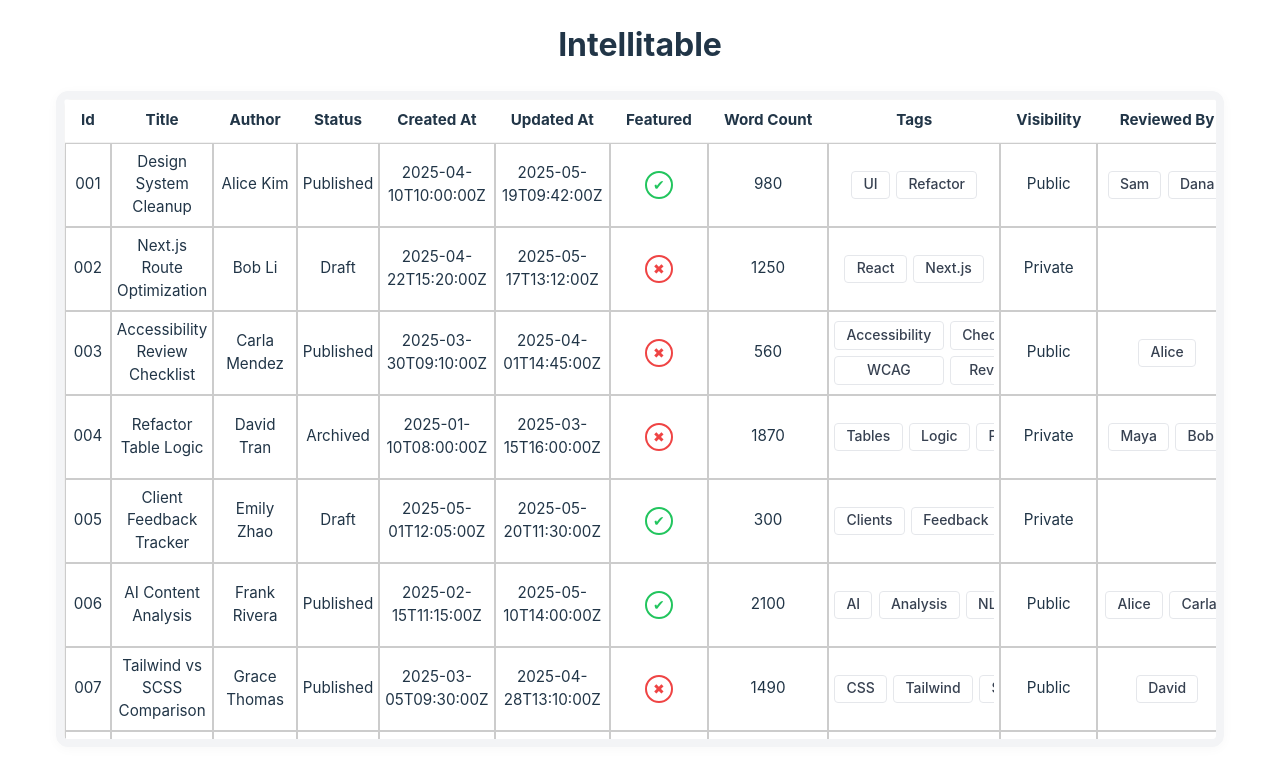
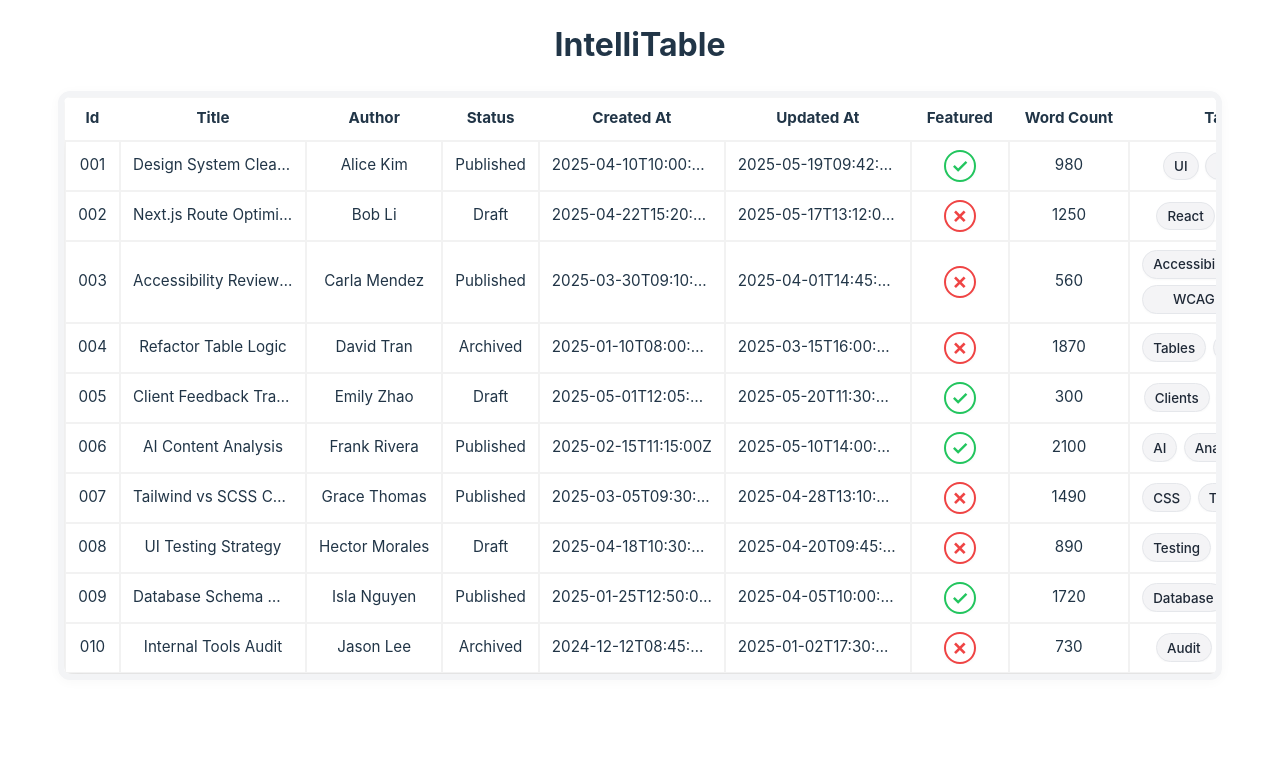
Before and after one commit to andrewvallejo/IntelliTable, a React (Vite) app: page / in a window 1280 px wide. Shown: the top 778 px of the page. Built offline with nearby package versions, Linux system fonts and the light colour scheme.

Commit message:
fix: Correct spelling of "IntelliTable" and improve cell styles

```diff
--- a/src/App.tsx
+++ b/src/App.tsx
@@ -4,7 +4,7 @@ import Table from './components/Table/Table';
 export default function App() {
   return (
     <main className={styles.main}>
-      <h1 className={styles.title}>Intellitable</h1>
+      <h1 className={styles.title}>IntelliTable</h1>
       <Table />
     </main>
   );
--- a/src/components/Cell/CheckmarkCell.module.css
+++ b/src/components/Cell/CheckmarkCell.module.css
@@ -2,22 +2,32 @@
   display: inline-flex;
   align-items: center;
   justify-content: center;
-  width: 24px;
-  height: 24px;
-
-  border-radius: 50%;
-  font-size: 14px;
+  width: 28px;
+  height: 28px;
+  border-radius: 9999px;
+  font-size: 1rem;
+  font-weight: 600;
   border: 2px solid;
+  box-shadow: 0 1px 3px rgba(0, 0, 0, 0.04);
+  line-height: 1;
 }
 
 .true {
+  color: #22c55e;
   border-color: #22c55e;
-  color: #22c55e;
-  background-color: transparent;
 }
 
 .false {
+  color: #ef4444;
   border-color: #ef4444;
-  color: #ef4444;
-  background-color: transparent;
 }
+
+.icon {
+  font-size: 1.25rem;
+  line-height: 1;
+}
+
+.iconX {
+  font-size: 1.45rem;
+  margin-top: -1px;
+}
--- a/src/components/Cell/CheckmarkCell.tsx
+++ b/src/components/Cell/CheckmarkCell.tsx
@@ -8,12 +8,12 @@ export default function CheckmarkCell({ value }: Props) {
   return (
     <div
       className={`${styles.iconWrapper} ${value ? styles.true : styles.false}`}
+      role="img"
+      aria-label={value ? 'True' : 'False'}
     >
-      {value ? (
-        <span className={styles.icon}>✔</span>
-      ) : (
-        <span className={styles.icon}>✖</span>
-      )}
+      <span className={`${styles.icon} ${!value ? styles.iconX : ''}`}>
+        {value ? '✓' : '×'}
+      </span>
     </div>
   );
 }
--- a/src/components/Cell/TagCell.module.css
+++ b/src/components/Cell/TagCell.module.css
@@ -1,37 +1,40 @@
 .flexWrap {
   display: flex;
-  flex-wrap: nowrap;
-  gap: 0.4rem;
-  align-items: center;
-  justify-content: flex-start;
+  width: 100%;
+  max-width: 10rem;
   overflow-x: auto;
   overflow-y: hidden;
-  width: 100%;
-  max-width: 10rem;
 }
-.gridWrap {
+
+.tagGroup {
+  display: flex;
+  gap: 0.4rem;
+  flex-wrap: nowrap;
+}
+
+.tagGrid {
   display: grid;
   grid-template-rows: repeat(2, auto);
   grid-auto-flow: column;
   gap: 0.4rem;
-  width: fit-content;
 }
 
 .tag {
   display: inline-block;
-  /* background: #f3f4f6; */
-  color: #374151;
-  border-radius: 4px;
-  padding: 0.2em 0.8em;
-  font-size: 0.92em;
+  background-color: #f4f4f6;
+  color: #1f2937;
+  border-radius: 9999px;
+  padding: 0.25em 0.75em;
+  font-size: 0.88em;
   font-weight: 500;
   white-space: nowrap;
   border: 1px solid #e5e7eb;
-  transition: background 0.2s;
+  box-shadow: 0 1px 2px rgba(0, 0, 0, 0.03);
+  transition: background 0.2s ease;
 }
 
 .tag:hover {
-  background: #e0e7ef;
+  background-color: #e5e7eb;
 }
 
 @media (max-width: 768px) {
--- a/src/components/Cell/TagCell.tsx
+++ b/src/components/Cell/TagCell.tsx
@@ -5,24 +5,19 @@ export default function TagCell({
 }: {
   cell: string | number | boolean | Date | Array<string | number | boolean>;
 }) {
+  const isArray = Array.isArray(cell);
+  const displayAsGrid = isArray && cell.length > 3;
+
   return (
     <div className={styles.flexWrap}>
-      {Array.isArray(cell) && cell.length > 3 ? (
-        <>
-          <div className={styles.gridWrap}>
+      {isArray ? (
+        <div className={displayAsGrid ? styles.tagGrid : styles.tagGroup}>
           {cell.map((item, index) => (
             <span key={index} className={styles.tag}>
               {String(item)}
             </span>
           ))}
         </div>
-        </>
-      ) : Array.isArray(cell) ? (
-        cell.map((item, index) => (
-          <span key={index} className={styles.tag}>
-            {String(item)}
-          </span>
-        ))
       ) : (
         <span className={styles.tag}>{String(cell)}</span>
       )}
--- a/src/components/Table/Table.module.css
+++ b/src/components/Table/Table.module.css
@@ -1,3 +1,4 @@
+/* TODO: extract this to use across all css files */
 :root {
   --color-bg-light: #f9fafb;
   --color-bg-white: #ffffff;
@@ -21,7 +22,7 @@
   max-width: 90vw;
   max-height: calc(100vh - 10rem);
   background: var(--color-bg-light);
-  border: 8px solid #f3f4f6;
+  border: 6px solid #f3f4f6;
   border-radius: var(--radius-lg);
   overflow: auto;
   position: relative;
--- a/src/components/Table/TableCell.module.css
+++ b/src/components/Table/TableCell.module.css
@@ -1,4 +1,12 @@
-.cell-inner {
+.cell {
+  border: 0.5px solid rgba(0, 0, 0, 0.05);
+  padding: 0.5rem;
+  vertical-align: middle;
+  background-color: white;
+  transition: background-color 0.2s ease;
+}
+
+.cellInner {
   margin: auto;
   width: fit-content;
   text-align: center;
@@ -6,18 +14,17 @@
   max-height: 5rem;
   max-width: 10rem;
   overflow: hidden;
-  /** Text-body overflow */
-}
-
-.cell {
-  border: 0.5px solid #ccc;
+  text-overflow: ellipsis;
+  white-space: nowrap;
 }
 
 @media (max-width: 768px) {
   .cell {
     border: none;
+    background-color: transparent;
   }
-  .cell-inner {
+
+  .cellInner {
     width: 100%;
     max-width: 100%;
     padding-inline: 0.5rem;
--- a/src/components/Table/TableCell.tsx
+++ b/src/components/Table/TableCell.tsx
@@ -1,8 +1,7 @@
-// import styles from './TableRow.module.css';
-import { extractType } from '../../utils';
 import CheckmarkCell from '../Cell/CheckmarkCell';
+import styles from './TableCell.module.css';
 import TagCell from '../Cell/TagCell';
-import styles from './TableCell.module.css';
+// import { extractType } from '../../utils';
 
 interface Props {
   cellIndex: number;
@@ -10,13 +9,11 @@ interface Props {
 }
 
 export default function TableCell({ cell }: Props) {
-  const cellType = extractType(cell);
-  console.log(String(cell), cellType);
-  // if cell is boolean, render CheckmarkCell (import it)
+  // const cellType = extractType(cell);
 
   return (
     <td className={styles.cell}>
-      <div className={styles['cell-inner']}>
+      <div className={styles.cellInner}>
         {typeof cell === 'boolean' ? (
           <CheckmarkCell value={cell} />
         ) : Array.isArray(cell) &&
--- a/src/components/Table/TableRow.module.css
+++ b/src/components/Table/TableRow.module.css
@@ -1,15 +1,15 @@
 .row {
-  transition: background 0.2s ease;
+  transition: background 0.25s ease;
   cursor: default;
 
   &:hover {
-    background-color: #f5f5f5;
+    background-color: #f3f4f6;
   }
 }
 
 @media (max-width: 768px) {
   .row {
-    border-bottom: 1px solid !important;
-    background-color: red;
+    border-bottom: 1px solid #e5e7eb;
+    background-color: transparent;
   }
 }
--- a/src/components/Table/TableRow.tsx
+++ b/src/components/Table/TableRow.tsx
@@ -1,5 +1,5 @@
+import styles from './TableRow.module.css';
 import TableCell from './TableCell';
-import styles from './TableRow.module.css';
 
 interface Props {
   row: Array<
@@ -10,6 +10,7 @@ interface Props {
 
 export default function TableRow({ row, rowIndex }: Props) {
   return (
+    // TODO: remove row index if not used for anything else
     <tr className={styles.row} key={rowIndex}>
       {row.map((cell, cellIndex) => (
         <TableCell key={cellIndex} cellIndex={cellIndex} cell={cell} />
```
Lines whose indentation alone changed are shown as unchanged.
